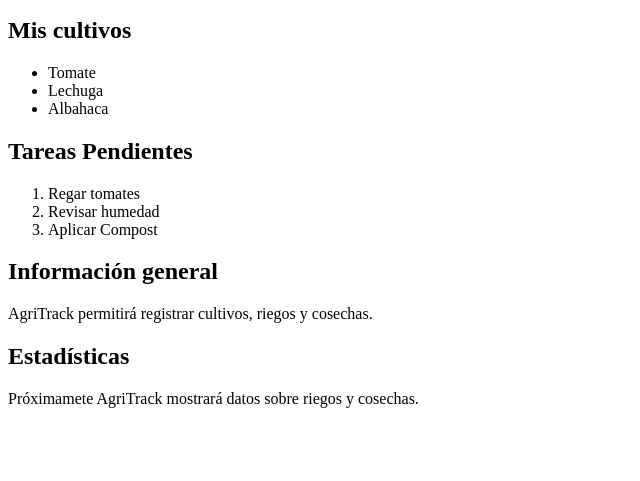
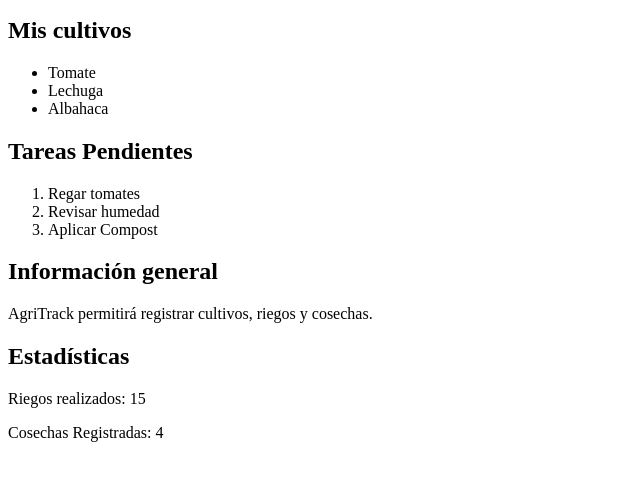
Before and after one commit to 03im84/front-end-classes, a plain HTML site: page index.html in a window 1280 px wide. Shown: the part 101-582 px from the top of the page, without its empty margins (0-640 px from the left). Drawn offline with Linux system fonts and the light colour scheme.

Commit message:
Addicion de estadisticas de riego y coseñas en la zona de estadisticas de AgriTrack

```diff
--- a/index.html
+++ b/index.html
@@ -39,9 +39,13 @@
 	                <section>
 	                	<h2>Estadísticas</h2>
 
-	                	<p>
-	                		Próximamete AgriTrack mostrará datos sobre riegos y cosechas.
-	                	</p>
+						<div>
+							<p>
+								Riegos realizados: 15
+							</p>
+							<p>
+								Cosechas Registradas: 4
+							</p>
 	                </section>
 				</main>
 
```
